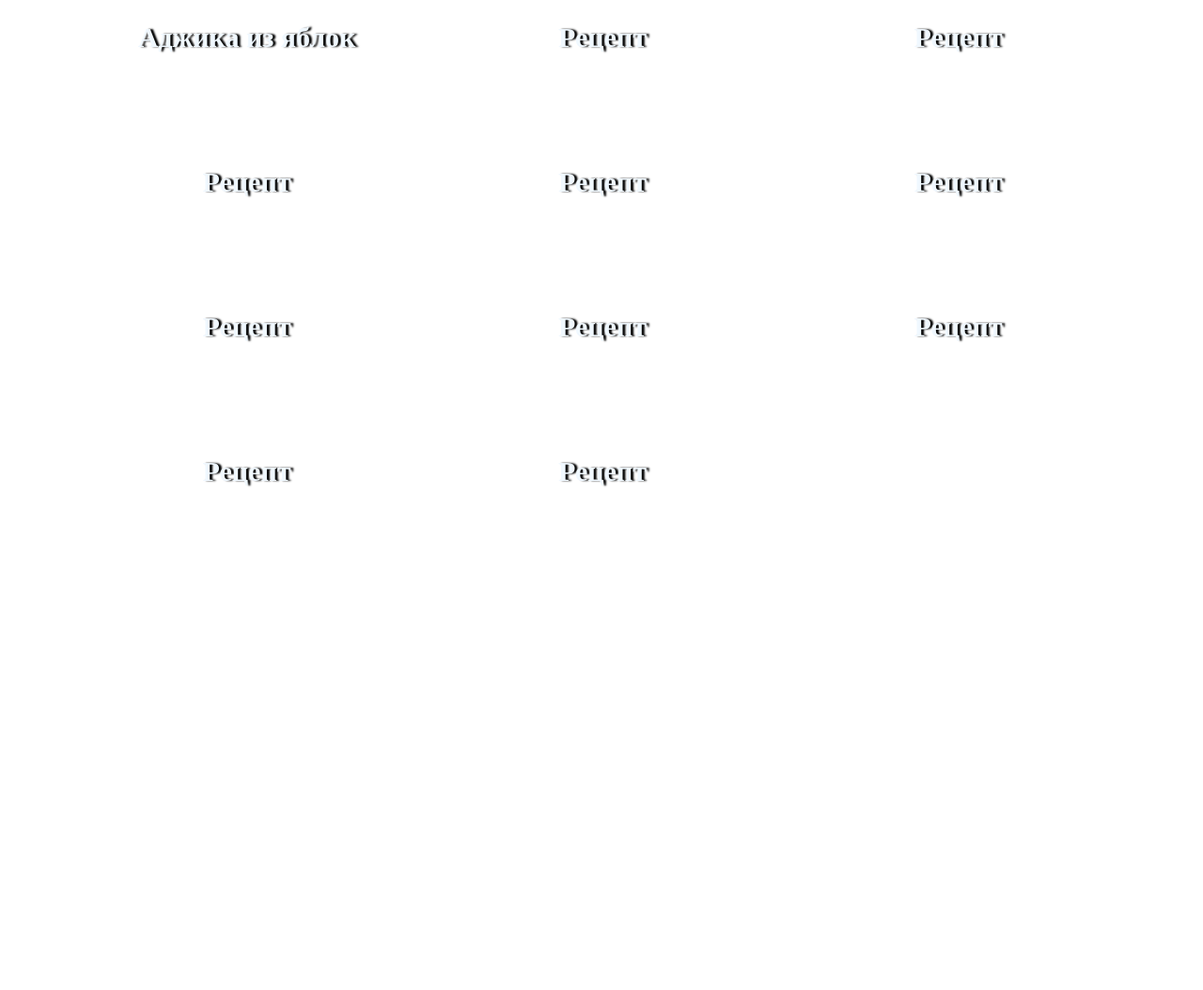
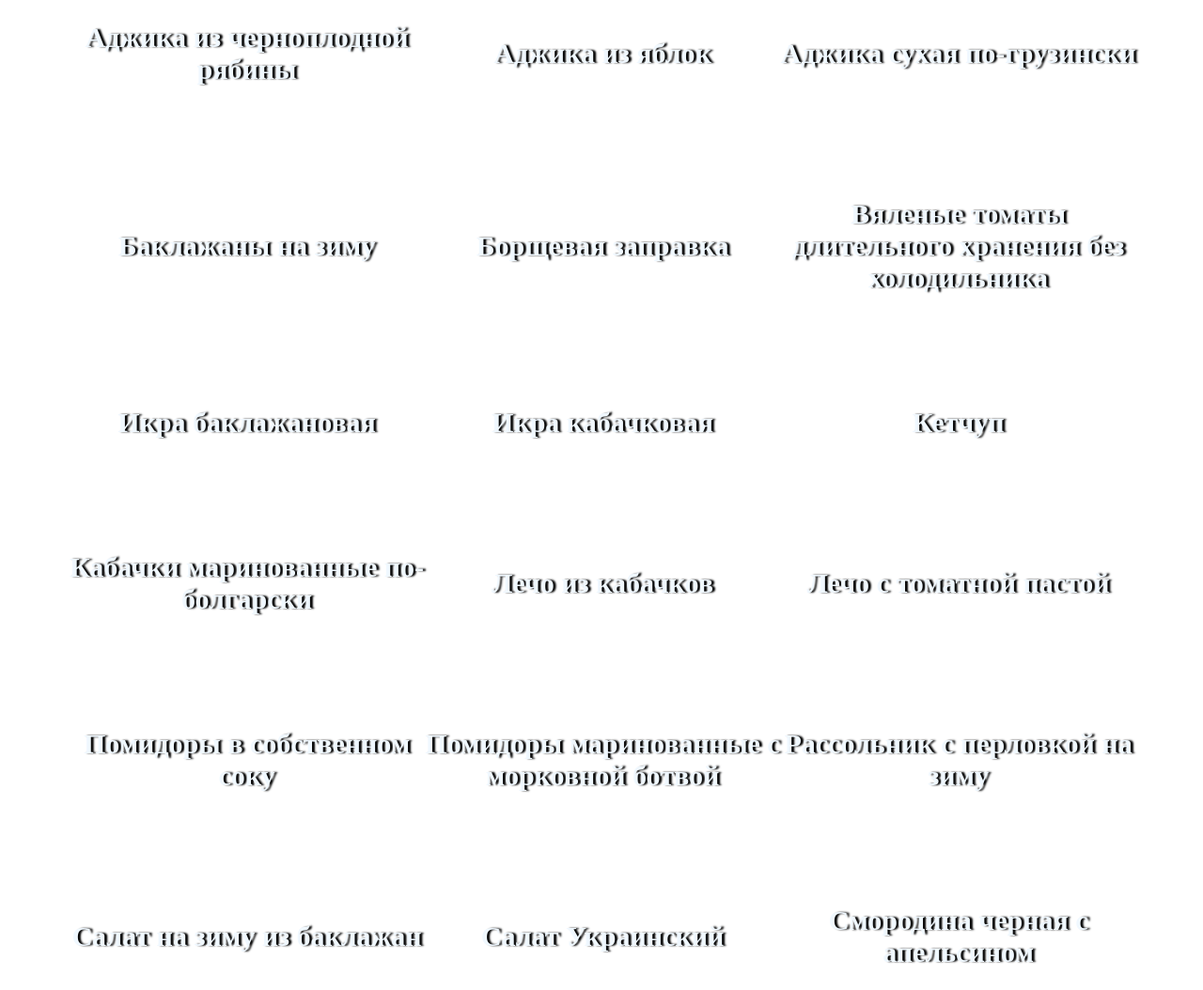
Before and after one commit to Alisa1403/Irina-s_recipe_book, a plain HTML site: page Conservation.html in a window 1280 px wide. Shown: the part 140-1194 px from the top of the page at 94% size. Before the commit the page ends 816 px from the top, so only its background shows below. Drawn offline with Linux system fonts and the light colour scheme.

Commit message:
Add more recipe

```diff
--- a/Conservation.html
+++ b/Conservation.html
@@ -15,70 +15,138 @@
       <ul class="category-list">
         <li class="category-item">
           <p>
-            <a class="category-link" href="Conservation/adjika_from_apple.html">Аджика из яблок</a>
+            <a class="category-link" href="#">Аджика из черноплодной рябины</a>
           </p>
         </li>
 
         <li class="category-item">
           <p>
-            <a class="category-link" href="#">Рецепт</a>
+            <a class="category-link" href="Conservation/adjika_from_apple.html"
+              >Аджика из яблок</a >
+          </p>
+        </li>
+
+        <li class="category-item">
+          <p><a class="category-link" href="#">Аджика сухая по-грузински</a></p>
+        </li>
+
+        <li class="category-item">
+          <p><a class="category-link" href="#">Баклажаны на зиму</a></p>
+        </li>
+
+        <li class="category-item">
+          <p><a class="category-link" href="#">Борщевая заправка</a></p>
+        </li>
+
+        <li class="category-item">
+          <p>
+            <a class="category-link" href="#"
+              >Вяленые томаты длительного хранения без холодильника</a
+            >
+          </p>
+        </li>
+
+        <li class="category-item">
+          <p><a class="category-link" href="#">Икра баклажановая</a></p>
+        </li>
+
+        <li class="category-item">
+          <p><a class="category-link" href="#">Икра кабачковая</a></p>
+        </li>
+
+        <li class="category-item">
+          <p><a class="category-link" href="#">Кетчуп</a></p>
+        </li>
+
+        <li class="category-item">
+          <p>
+            <a class="category-link" href="#"
+              >Кабачки маринованные по-болгарски</a
+            >
+          </p>
+        </li>
+
+        <li class="category-item">
+          <p><a class="category-link" href="#">Лечо из кабачков</a></p>
+        </li>
+
+        <li class="category-item">
+          <p><a class="category-link" href="#">Лечо с томатной пастой</a></p>
+        </li>
+
+        <li class="category-item">
+          <p>
+            <a class="category-link" href="#">Помидоры в собственном соку</a>
           </p>
         </li>
 
         <li class="category-item">
           <p>
-            <a class="category-link" href="#">Рецепт</a>
+            <a class="category-link" href="#"
+              >Помидоры маринованные с морковной ботвой</a
+            >
           </p>
         </li>
 
         <li class="category-item">
           <p>
-            <a class="category-link" href="#">Рецепт</a>
+            <a class="category-link" href="#">Рассольник с перловкой на зиму</a>
           </p>
         </li>
 
         <li class="category-item">
+          <p><a class="category-link" href="#">Салат на зиму из баклажан</a></p>
+        </li>
+
+        <li class="category-item">
+          <p><a class="category-link" href="#">Салат Украинский</a></p>
+        </li>
+
+        <li class="category-item">
           <p>
-            <a class="category-link" href="#">Рецепт</a>
+            <a class="category-link" href="#">Смородина черная с апельсином</a>
           </p>
         </li>
 
         <li class="category-item">
+          <p><a class="category-link" href="#">Соус итальянский Суго</a></p>
+        </li>
+
+        <li class="category-item">
           <p>
-            <a class="category-link" href="#">Рецепт</a>
+            <a class="category-link" href="#"
+              >Соус пряный из красной смородины</a
+            >
           </p>
         </li>
 
         <li class="category-item">
+          <p><a class="category-link" href="#">Соус сацебели из томатов</a></p>
+        </li>
+
+        <li class="category-item">
+          <p><a class="category-link" href="#">Ткемали</a></p>
+        </li>
+
+        <li class="category-item">
           <p>
-            <a class="category-link" href="#">Рецепт</a>
+            <a class="category-link" href="#"
+              >Яблоки моченые с медом и базиликом</a
+            >
           </p>
         </li>
 
         <li class="category-item">
-          <p>
-            <a class="category-link" href="#">Рецепт</a>
-          </p>
+          <p><a class="category-link" href="#">Варенье из грецких орехов</a></p>
         </li>
 
         <li class="category-item">
-          <p>
-            <a class="category-link" href="#">Рецепт</a>
-          </p>
+          <p><a class="category-link" href="#">Перец на мангале на зиму</a></p>
         </li>
 
         <li class="category-item">
-          <p>
-            <a class="category-link" href="#">Рецепт</a>
-          </p>
+          <p><a class="category-link" href="#">Чеснок с крыжовником</a></p>
         </li>
-
-        <li class="category-item">
-          <p>
-            <a class="category-link" href="#">Рецепт</a>
-          </p>
-        </li>
-
       </ul>
     </div>
   </body>
```
Also changed, not shown: Conservation/adjika_from_apple.html (+1 -1 lines).
